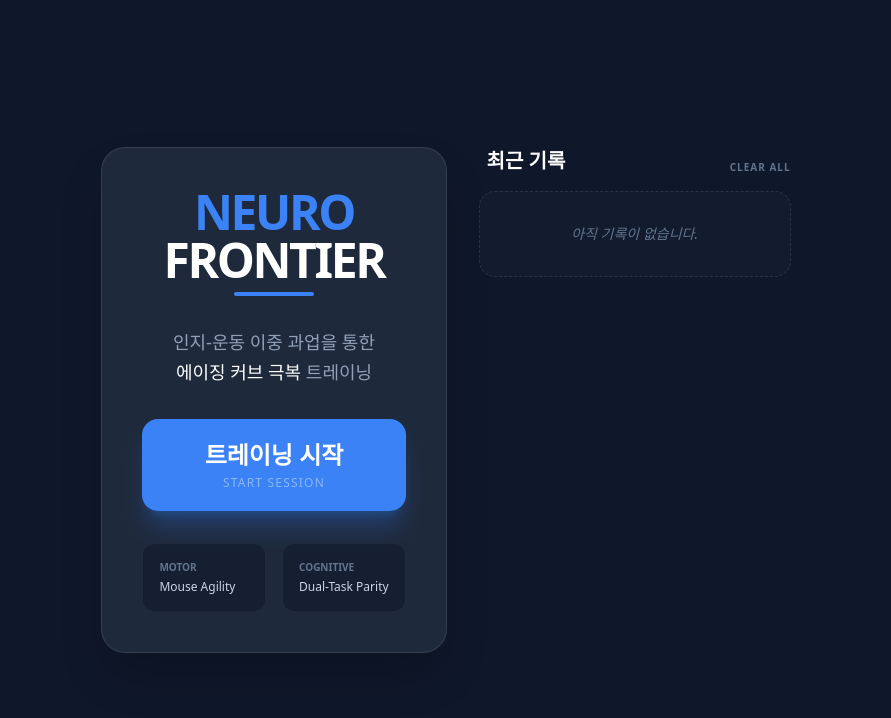
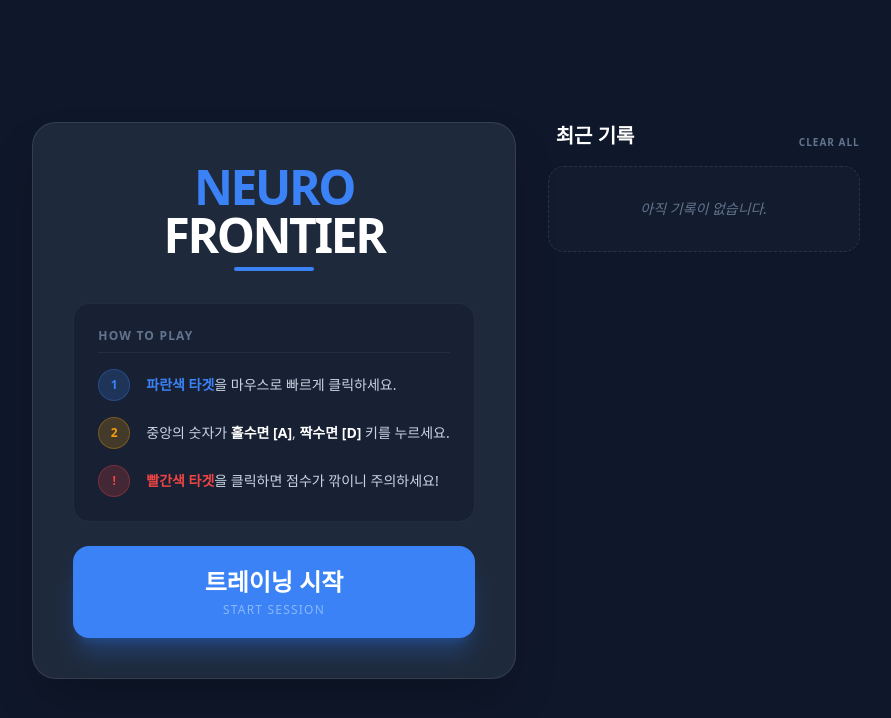
Before and after one commit to qlsjtmek2/neuro-frontier, a React (Vite) app: page / in a window 1280 px wide. Shown: the top 718 px of the page, without its empty margins (190-1081 px from the left). Built offline with nearby package versions, Linux system fonts and the light colour scheme.

Commit message:
UI: Redesign main menu with high score and gameplay guide

```diff
--- a/src/App.tsx
+++ b/src/App.tsx
@@ -44,14 +44,25 @@ const CountdownOverlay: React.FC<{ onComplete: () => void }> = ({ onComplete })
 };
 
 const App: React.FC = () => {
-  const { status, startCountdown, startGame, score, session, resetGame } = useGameStore();
+  const { status, startCountdown, startGame, score, session, resetGame, history } = useGameStore();
+  const [isHydrated, setIsHydrated] = useState(false);
+
+  useEffect(() => {
+    setIsHydrated(true);
+  }, []);
+
+  const bestScore = history && history.length > 0
+    ? Math.max(...history.map(s => s.score))
+    : 0;
+
+  if (!isHydrated) return <div className="min-h-screen bg-background" />;
 
   return (
-    <div className="min-h-screen bg-background text-foreground flex flex-col items-center justify-center">
+    <div className="min-h-screen bg-background text-foreground flex flex-col items-center justify-center font-sans">
       {status === 'IDLE' && (
-        <div className="flex flex-col md:flex-row gap-8 items-start max-w-6xl w-full p-6 animate-in fade-in slide-in-from-bottom-4 duration-700">
+        <div className="flex flex-col md:flex-row gap-8 items-stretch max-w-6xl w-full p-6 animate-in fade-in slide-in-from-bottom-4 duration-700">
           {/* Main Menu */}
-          <div className="text-center space-y-8 p-10 bg-secondary rounded-3xl shadow-2xl border border-white/10 flex-1 w-full md:sticky md:top-6">
+          <div className="text-center space-y-8 p-10 bg-secondary rounded-3xl shadow-2xl border border-white/10 flex-1 w-full">
             <div className="space-y-2">
               <h1 className="text-5xl font-black tracking-tighter text-primary">
                 NEURO <br />
@@ -60,10 +71,38 @@ const App: React.FC = () => {
               <div className="h-1 w-20 bg-primary mx-auto rounded-full" />
             </div>
 
-            <p className="text-slate-400 text-lg leading-relaxed">
-              인지-운동 이중 과업을 통한 <br />
-              <span className="text-white font-medium">에이징 커브 극복</span> 트레이닝
-            </p>
+            {/* Best Score Badge */}
+            {bestScore > 0 && (
+              <div className="inline-block px-6 py-3 bg-primary/10 rounded-2xl border border-primary/20">
+                <span className="text-xs font-bold text-primary uppercase tracking-widest block mb-1">Personal Best</span>
+                <div className="text-3xl font-black text-white">{bestScore}</div>
+              </div>
+            )}
+
+            <div className="space-y-6">
+              <div className="text-left space-y-4 bg-background/40 p-6 rounded-2xl border border-white/5">
+                <h3 className="text-xs font-bold text-slate-500 uppercase tracking-widest border-b border-white/5 pb-2">How to Play</h3>
+                <div className="space-y-4">
+                  <div className="flex items-center gap-4">
+                    <div className="w-8 h-8 rounded-full bg-primary/20 flex items-center justify-center border border-primary/30 shrink-0">
+                      <span className="text-primary font-bold text-xs">1</span>
+                    </div>
+                    <p className="text-sm text-slate-300"><span className="text-primary font-bold">파란색 타겟</span>을 마우스로 빠르게 클릭하세요.</p>
+                  </div>
+                  <div className="flex items-center gap-4">
+                    <div className="w-8 h-8 rounded-full bg-accent/20 flex items-center justify-center border border-accent/30 shrink-0">
+                      <span className="text-accent font-bold text-xs">2</span>
+                    </div>
+                    <p className="text-sm text-slate-300">중앙의 숫자가 <span className="text-white font-bold">홀수면 [A]</span>, <span className="text-white font-bold">짝수면 [D]</span> 키를 누르세요.</p>
+                  </div>
+                  <div className="flex items-center gap-4">
+                    <div className="w-8 h-8 rounded-full bg-error/20 flex items-center justify-center border border-error/30 shrink-0">
+                      <span className="text-error font-bold text-xs">!</span>
+                    </div>
+                    <p className="text-sm text-slate-300"><span className="text-error font-bold">빨간색 타겟</span>을 클릭하면 점수가 깎이니 주의하세요!</p>
+                  </div>
+                </div>
+              </div>
 
               <button
                 onClick={startCountdown}
@@ -72,16 +111,6 @@ const App: React.FC = () => {
                 트레이닝 시작
                 <span className="block text-xs font-normal text-blue-200 mt-1 opacity-60 group-hover:opacity-100 uppercase tracking-widest">Start Session</span>
               </button>
-
-            <div className="grid grid-cols-2 gap-4 text-left">
-              <div className="p-4 bg-background/50 rounded-xl border border-white/5">
-                <div className="text-slate-500 text-[10px] font-bold uppercase mb-1">Motor</div>
-                <div className="text-xs text-slate-300">Mouse Agility</div>
-              </div>
-              <div className="p-4 bg-background/50 rounded-xl border border-white/5">
-                <div className="text-slate-500 text-[10px] font-bold uppercase mb-1">Cognitive</div>
-                <div className="text-xs text-slate-300">Dual-Task Parity</div>
-              </div>
             </div>
           </div>
 
```
Lines whose indentation alone changed are shown as unchanged.
